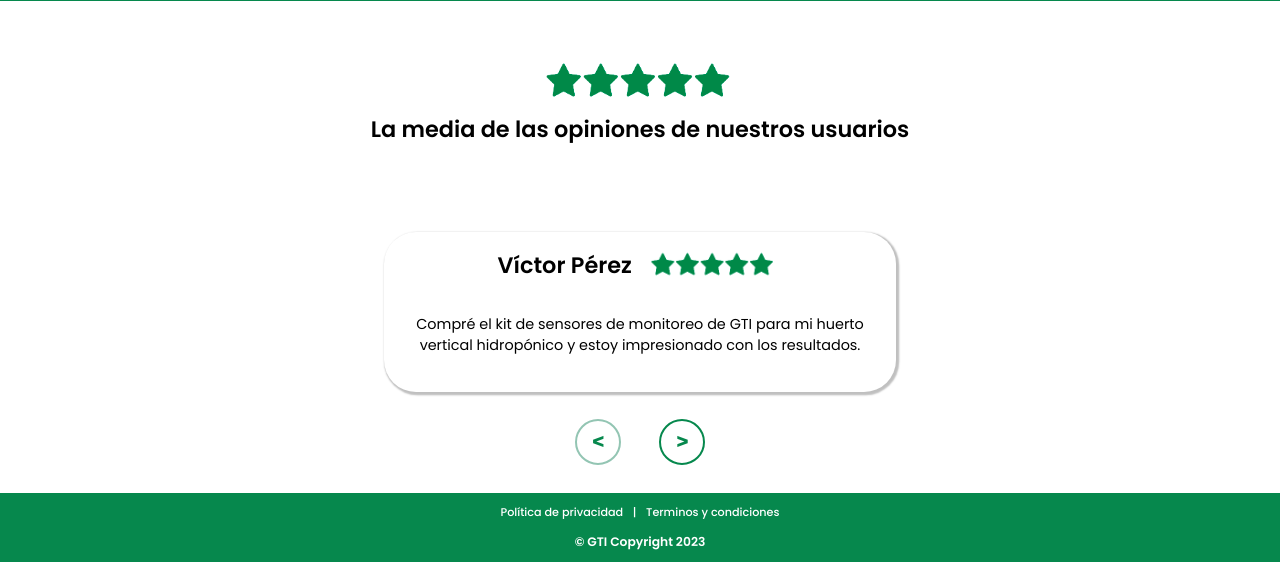
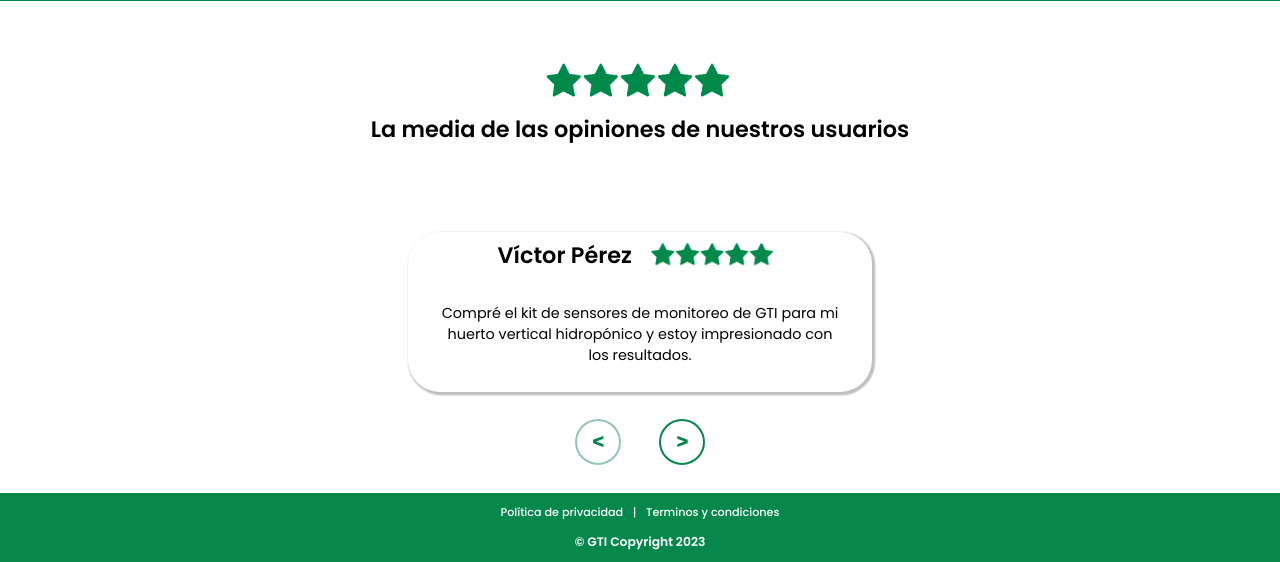
Before and after one commit to juandiazx/Huertodo, a PHP site: page / in a window 1280 px wide. Shown: the part 2469-3031 px from the top of the page. Run offline with PHP 8.4, Linux system fonts and the light colour scheme.

Commit message:
Reajuste Resposinve

```diff
--- a/src/app/css/estilos_responsive.css
+++ b/src/app/css/estilos_responsive.css
@@ -241,7 +241,7 @@
         border-radius: 2em;
         padding: 1.5rem 2rem;
         height: 10rem;
-        width: 32rem;
+        width: 29rem;
     }
 
     /*Estilo del nombre de la persona dentro de cada reseña*/
@@ -340,7 +340,7 @@
         border-radius: 2em;
         padding: 1.5rem 2rem;
         height: 12rem;
-        width: 45rem;
+        width: 40rem;
     }
 
     /*Estilo del nombre de la persona dentro de cada reseña*/
```
